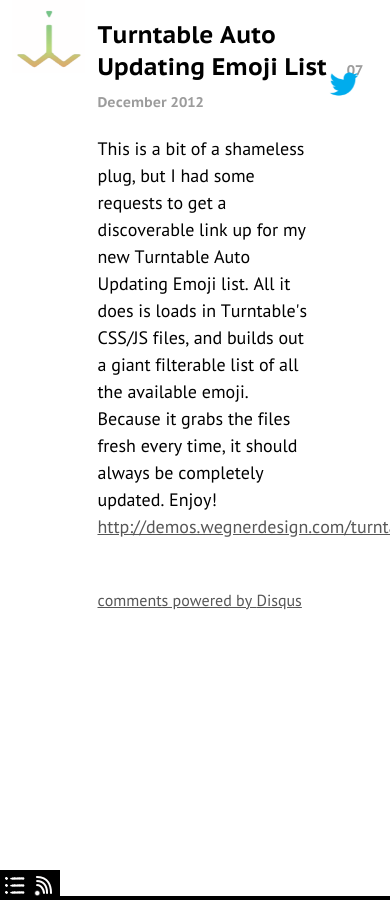
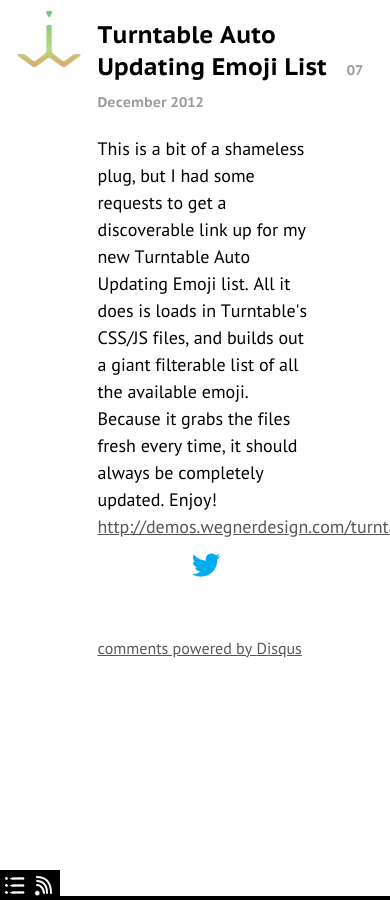
Before and after one commit to josephwegner/josephwegner.github.com, a Jekyll site: the page built from _posts/2012-12-07-turntable-auto-updating-emoji-list.html, in a window 390 px wide. Built offline with Jekyll 4.4.1, drawn with Linux system fonts in a browser that asks for light colours; Markdown is read by kramdown in place of the engine named in the settings; comment, search, counter and statistics services are not loaded.

Commit message:
Move twitter logo down on mobile

```diff
--- a/_layouts/post.html
+++ b/_layouts/post.html
@@ -34,9 +34,6 @@
   <meta property="og:site_name" content="WegnerDesign" />
 </head>
 <body onload="go();">
-  <div id="socialColumn">
-    <div class='tweet'><a target="_blank" href="#"></a></div>
-  </div>
   <div id="metaColumn">
     <div id="logo">
       <img src="/images/logo.png" />
@@ -49,6 +46,9 @@
   <div id="post">
     <h2><span class='title'>{{ page.title }}</span><span class="date">{{ page.date | date_to_long_string }}</span></h2>
     <div id="body">{{ content }}</div>
+    <div id="socialColumn">
+      <div class='tweet'><a target="_blank" href="#"></a></div>
+    </div>
     <div id="disqus_thread" style="width: 75%; margin-top: 50px;"></div>
     <script type="text/javascript">
         /* * * CONFIGURATION VARIABLES: EDIT BEFORE PASTING INTO YOUR WEBPAGE * * */
--- a/stylesheets/blog.css
+++ b/stylesheets/blog.css
@@ -200,3 +200,25 @@ pre code {
 	top: -6px;
 	left: -6px;
 }
+
+@media screen and (max-device-width: 699px) {
+	#socialColumn {
+		position: static;
+		width: 75%;
+	}
+
+	#socialColumn .tweet {
+		margin: auto;
+	}
+}
+
+@media all and (max-width: 699px) {
+	#socialColumn {
+		position: static;
+		width: 75%;
+	}
+
+	#socialColumn .tweet {
+		margin: auto;
+	}
+}
```
